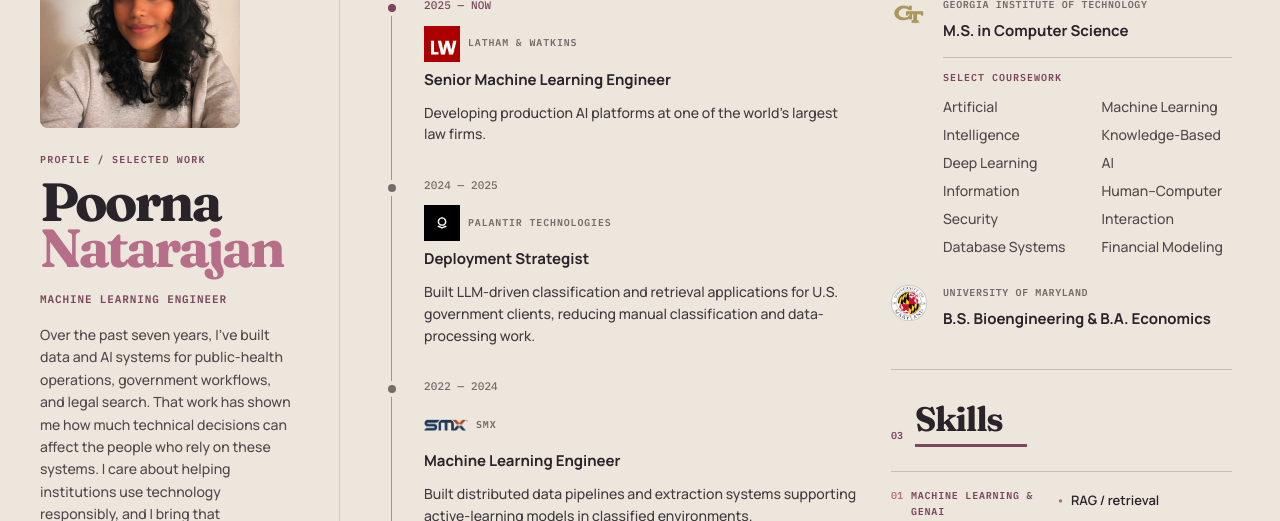
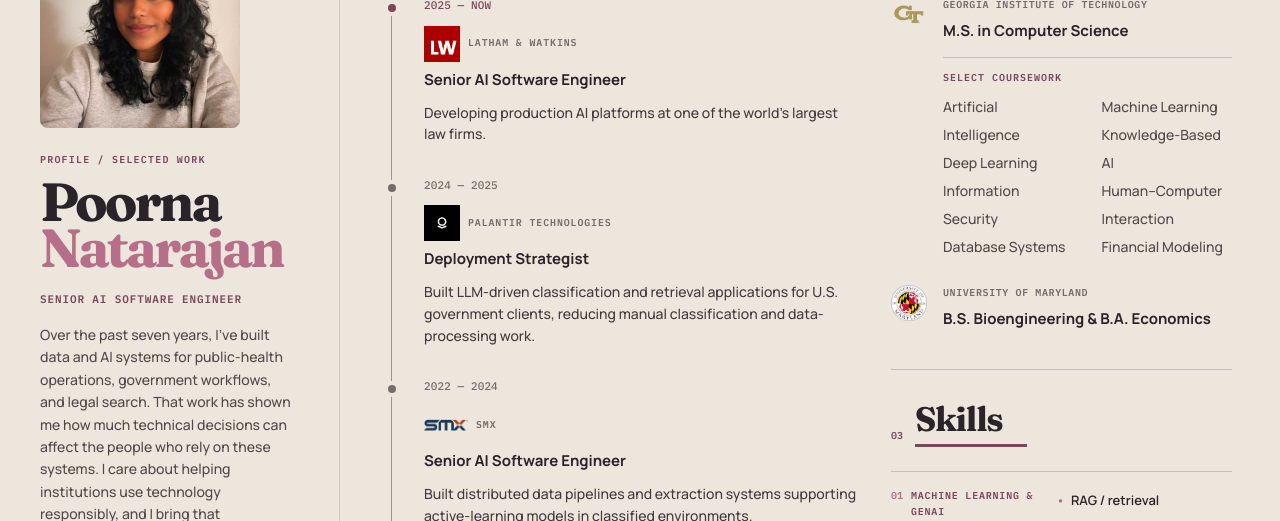
Before and after one commit to poornanat1/personal-website, a React (Vite) app: page / in a window 1280 px wide. Shown: the part 120-641 px from the top of the page. Built offline with nearby package versions, Linux system fonts and the light colour scheme.

Commit message:
Update role title to Senior AI Software Engineer

```diff
--- a/index.html
+++ b/index.html
@@ -5,10 +5,10 @@
     <meta name="viewport" content="width=device-width, initial-scale=1.0" />
     <meta
       name="description"
-      content="Poorna Natarajan is a machine learning engineer building reliable AI systems for regulated environments."
+      content="Poorna Natarajan is a senior AI software engineer building reliable AI systems for regulated environments."
     />
     <meta name="theme-color" content="#ece6dc" />
-    <title>Poorna Natarajan — Machine Learning Engineer</title>
+    <title>Poorna Natarajan</title>
   </head>
   <body>
     <div id="root"></div>
--- a/src/App.tsx
+++ b/src/App.tsx
@@ -39,7 +39,7 @@
                 </span>
               </h1>
               <p className="font-label mt-5 text-[11px] font-semibold uppercase tracking-[0.08em] text-primary">
-                Machine Learning Engineer
+                Senior AI Software Engineer
               </p>
               <p className="mt-4 max-w-[60ch] text-[14px] font-medium leading-[1.6] text-copy lg:max-w-[29ch]">
                 Over the past seven years, I’ve built data and AI systems for
--- a/src/data/portfolio.ts
+++ b/src/data/portfolio.ts
@@ -15,7 +15,7 @@
   {
     date: "2025 — NOW",
     company: "Latham & Watkins",
-    title: "Senior Machine Learning Engineer",
+    title: "Senior AI Software Engineer",
     current: true,
     description:
       "Developing production AI platforms at one of the world's largest law firms.",
@@ -30,7 +30,7 @@
   {
     date: "2022 — 2024",
     company: "SMX",
-    title: "Machine Learning Engineer",
+    title: "Senior AI Software Engineer",
     description:
       "Built distributed data pipelines and extraction systems supporting active-learning models in classified environments.",
   },
```
